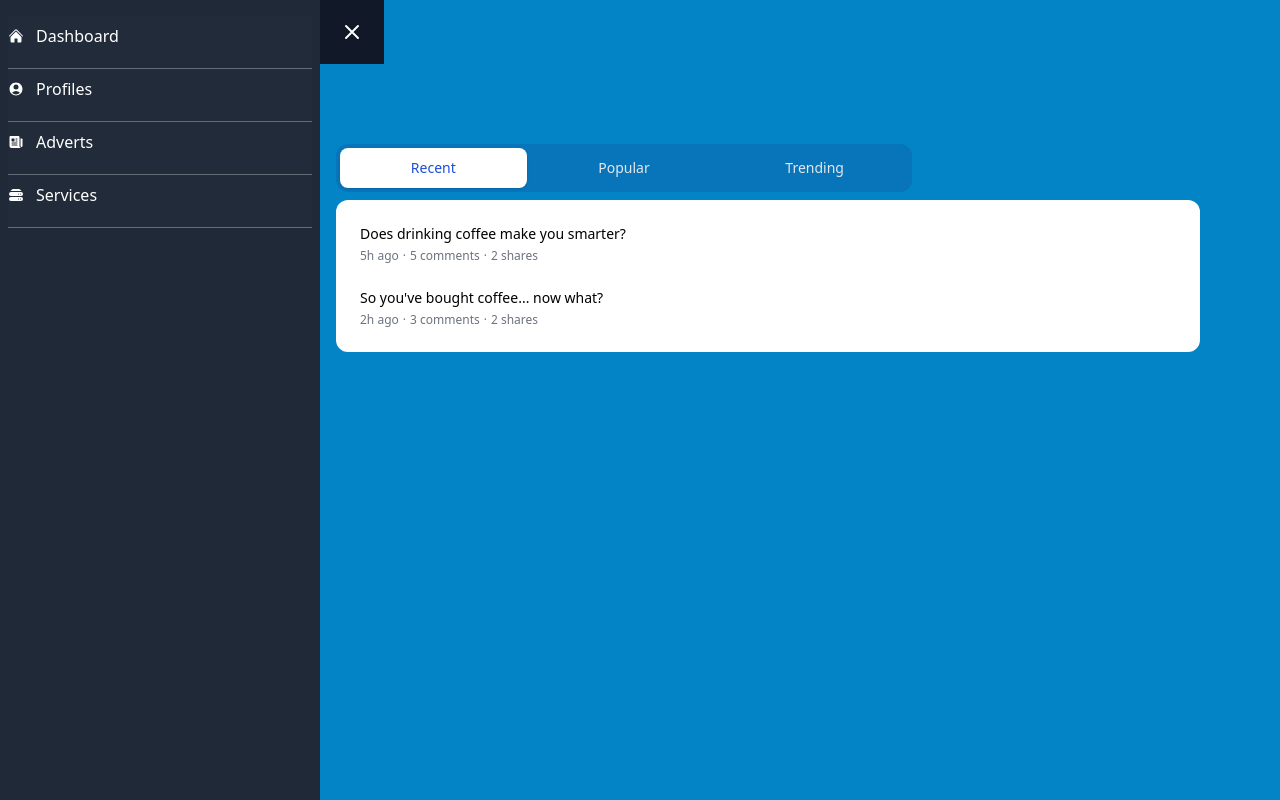
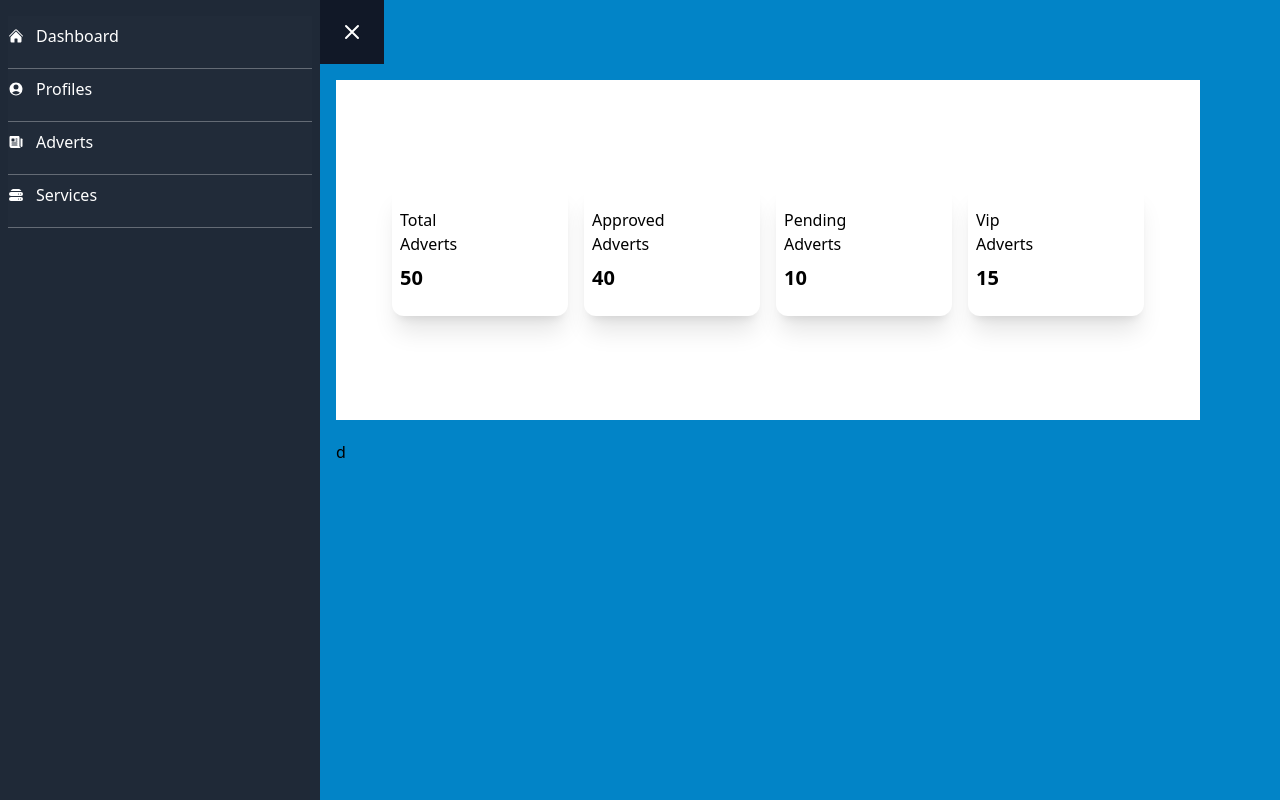
Before and after one commit to vskidevelopers/PromptSupplies, a React (Vite) app in the folder prompt-supplies/: page /admin/admin-adverts in a window 1280 px wide. Built offline with nearby package versions, Linux system fonts and the light colour scheme.

Commit message:
fixed sliders ui

```diff
--- a/prompt-supplies/src/components/admin/AdminAdverts.jsx
+++ b/prompt-supplies/src/components/admin/AdminAdverts.jsx
@@ -1,124 +1,39 @@
-import { useState } from "react";
-import { Tab } from "@headlessui/react";
-
-function classNames(...classes) {
-  return classes.filter(Boolean).join(" ");
-}
+import AdvertInfoCards from "./AdvertInfoCards";
 
 export default function AdminAdverts() {
-  let [categories] = useState({
-    Recent: [
+  const advertStats = [
     {
-        id: 1,
-        title: "Does drinking coffee make you smarter?",
-        date: "5h ago",
-        commentCount: 5,
-        shareCount: 2,
+      title: "Total Adverts",
+      value: 50,
     },
     {
-        id: 2,
-        title: "So you've bought coffee... now what?",
-        date: "2h ago",
-        commentCount: 3,
-        shareCount: 2,
-      },
-    ],
-    Popular: [
-      {
-        id: 1,
-        title: "Is tech making coffee better or worse?",
-        date: "Jan 7",
-        commentCount: 29,
-        shareCount: 16,
+      title: "Approved Adverts",
+      value: 40,
     },
     {
-        id: 2,
-        title: "The most innovative things happening in coffee",
-        date: "Mar 19",
-        commentCount: 24,
-        shareCount: 12,
-      },
-    ],
-    Trending: [
-      {
-        id: 1,
-        title: "Ask Me Anything: 10 answers to your questions about coffee",
-        date: "2d ago",
-        commentCount: 9,
-        shareCount: 5,
+      title: "Pending Adverts",
+      value: 10,
     },
     {
-        id: 2,
-        title: "The worst advice we've ever heard about coffee",
-        date: "4d ago",
-        commentCount: 1,
-        shareCount: 2,
+      title: "Vip Adverts",
+      value: 15,
     },
-    ],
-  });
+  ];
 
   return (
-    <div className="w-full  px-2 py-16 sm:px-0">
-      <Tab.Group>
-        <Tab.List className="max-w-xl flex space-x-1 rounded-xl bg-blue-900/20 p-1">
-          {Object.keys(categories).map((category) => (
-            <Tab
-              key={category}
-              className={({ selected }) =>
-                classNames(
-                  "w-full rounded-lg py-2.5 text-sm font-medium leading-5 text-blue-700",
-                  "ring-white ring-opacity-60 ring-offset-2 ring-offset-blue-400 focus:outline-none focus:ring-2",
-                  selected
-                    ? "bg-white shadow"
-                    : "text-gray-200 hover:bg-white/[0.12] hover:text-white"
-                )
-              }
-            >
-              {category}
-            </Tab>
+    <>
+      <div className="w-full px-2 py-16 sm:px-0 bg-white">
+        <div className="py-10 px-14 grid grid-cols-1 md:grid-cols-2 lg:grid-cols-4 gap-4 ">
+          {advertStats.map((advert, index) => (
+            <AdvertInfoCards
+              key={index}
+              title={advert.title}
+              value={advert.value}
+            />
           ))}
-        </Tab.List>
-        <Tab.Panels className="mt-2">
-          {Object.values(categories).map((posts, idx) => (
-            <Tab.Panel
-              key={idx}
-              className={classNames(
-                "rounded-xl bg-white p-3",
-                "ring-white ring-opacity-60 ring-offset-2 ring-offset-blue-400 focus:outline-none focus:ring-2"
-              )}
-            >
-              <ul>
-                {posts.map((post) => (
-                  <li
-                    key={post.id}
-                    className="relative rounded-md p-3 hover:bg-gray-100"
-                  >
-                    <h3 className="text-sm font-medium leading-5">
-                      {post.title}
-                    </h3>
-
-                    <ul className="mt-1 flex space-x-1 text-xs font-normal leading-4 text-gray-500">
-                      <li>{post.date}</li>
-                      <li>&middot;</li>
-                      <li>{post.commentCount} comments</li>
-                      <li>&middot;</li>
-                      <li>{post.shareCount} shares</li>
-                    </ul>
-
-                    <a
-                      href="#"
-                      className={classNames(
-                        "absolute inset-0 rounded-md",
-                        "ring-blue-400 focus:z-10 focus:outline-none focus:ring-2"
-                      )}
-                    />
-                  </li>
-                ))}
-              </ul>
-            </Tab.Panel>
-          ))}
-        </Tab.Panels>
-      </Tab.Group>
         </div>
+      </div>
+      <div className="mt-5 w-full">d</div>
+    </>
   );
 }
--- a/prompt-supplies/src/components/admin/AdminSidebar.jsx
+++ b/prompt-supplies/src/components/admin/AdminSidebar.jsx
@@ -4,9 +4,16 @@ import {
   ServerStackIcon,
   UserCircleIcon,
 } from "@heroicons/react/24/solid";
+import { Fragment, useState } from "react";
 import { Link } from "react-router-dom";
 
 const AdminSidebar = () => {
+  const [showAdvertSubItems, setShowAdvertSubItems] = useState(false);
+
+  const handleAdvertsClick = () => {
+    setShowAdvertSubItems(!showAdvertSubItems);
+  };
+
   const menuItems = [
     {
       id: 1,
@@ -25,6 +32,23 @@ const AdminSidebar = () => {
       label: "Adverts",
       icon: <NewspaperIcon className="h-4 mr-3 w-auto text-white" />,
       href: "admin-adverts",
+      subItems: [
+        {
+          id: 31,
+          label: "Approved",
+          href: "admin-adverts/approved",
+        },
+        {
+          id: 32,
+          label: "Pending",
+          href: "admin-adverts/pending",
+        },
+        {
+          id: 33,
+          label: "All",
+          href: "admin-adverts/all",
+        },
+      ],
     },
     {
       id: 4,
@@ -41,12 +65,32 @@ const AdminSidebar = () => {
   return (
     <div className="py-4 px-2 bg-gray-800 text-white">
       {menuItems.map((item) => (
-        <Link key={item.id} to={item.href}>
-          <div className="flex items-center py-2 pb-5 border-b border-b-white/30 bg-gray-700/10 hover:bg-gray-900">
+        <Fragment key={item.id}>
+          <div
+            className="flex items-center py-2 pb-5 border-b border-b-white/30 bg-gray-700/10 hover:bg-gray-900"
+            onClick={item.label === "Adverts" ? handleAdvertsClick : null}
+          >
             {item.icon}
-            <span>{item.label}</span>
+            <Link to={item.href}>
+              <span>{item.label}</span>
+            </Link>
           </div>
-        </Link>
+
+          {showAdvertSubItems && item.label === "Adverts" && (
+            <div className="pl-6 py-2">
+              {item.subItems.map((subItem) => (
+                <div
+                  key={subItem.id}
+                  className="flex items-center py-2 hover:bg-gray-900"
+                >
+                  <Link to={subItem.href}>
+                    <span>{subItem.label}</span>
+                  </Link>
+                </div>
+              ))}
+            </div>
+          )}
+        </Fragment>
       ))}
     </div>
   );
--- /dev/null
+++ b/prompt-supplies/src/components/admin/AdvertInfoCards.jsx
@@ -0,0 +1,18 @@
+/* eslint-disable react/prop-types */
+
+function AdvertInfoCards({ title, value }) {
+  return (
+    <div className="">
+      <div className="h-full bg-white py-6 px-2 rounded-xl shadow-xl ">
+        <div className="flex flex-col items-baseline gap-2">
+          <div className="w-1/4"> {title}</div>
+          <div className="w-3/4 whitespace-normal">
+            <h3 className="text-lg font-bold  sm:text-xl flex ">{value}</h3>
+          </div>
+        </div>
+      </div>
+    </div>
+  );
+}
+
+export default AdvertInfoCards;
--- /dev/null
+++ b/prompt-supplies/src/components/admin/AllAdverts.jsx
@@ -0,0 +1,5 @@
+import React from "react";
+
+export default function AllAdverts() {
+  return <div>AllAdverts</div>;
+}
--- /dev/null
+++ b/prompt-supplies/src/components/admin/ApprovedAdverts.jsx
@@ -0,0 +1,3 @@
+export default function ApprovedAdverts() {
+  return <div>ApprovedAdvert</div>;
+}
--- /dev/null
+++ b/prompt-supplies/src/components/admin/PendingAdverts.jsx
@@ -0,0 +1,5 @@
+import React from "react";
+
+export default function PendingAdverts() {
+  return <div>PendingAdverts</div>;
+}
--- a/prompt-supplies/src/main.jsx
+++ b/prompt-supplies/src/main.jsx
@@ -22,6 +22,9 @@ import { services } from "./utils/services";
 import AdminProfiles from "./components/admin/AdminProfiles";
 import AdminAdverts from "./components/admin/AdminAdverts";
 import AdminServices from "./components/admin/AdminServices";
+import AllAdverts from "./components/admin/AllAdverts";
+import PendingAdverts from "./components/admin/PendingAdverts";
+import ApprovedAdverts from "./components/admin/ApprovedAdverts";
 
 const serviceList = services;
 console.log("Service List from router >>>", serviceList);
@@ -49,7 +52,11 @@ const router = createBrowserRouter(
       {/* Admin-Related Routes */}
       <Route path="admin" element={<AdminUi />}>
         <Route index element={<AdminProfiles />} />
-        <Route path="admin-adverts" element={<AdminAdverts />} />
+        <Route path="admin-adverts" element={<AdminAdverts />}>
+          <Route index element={<AllAdverts />} />
+          <Route path="approved" element={<ApprovedAdverts />} />
+          <Route path="pending" element={<PendingAdverts />} />
+        </Route>
         <Route path="admin-services" element={<AdminServices />} />
         {/* Nested User Routes */}
       </Route>
```
Also changed, not shown: prompt-supplies/src/pages/Advert.jsx (+20 -26 lines), prompt-supplies/src/utils/firebase.jsx (+63 -28 lines). Lines whose indentation alone changed are shown as unchanged.
